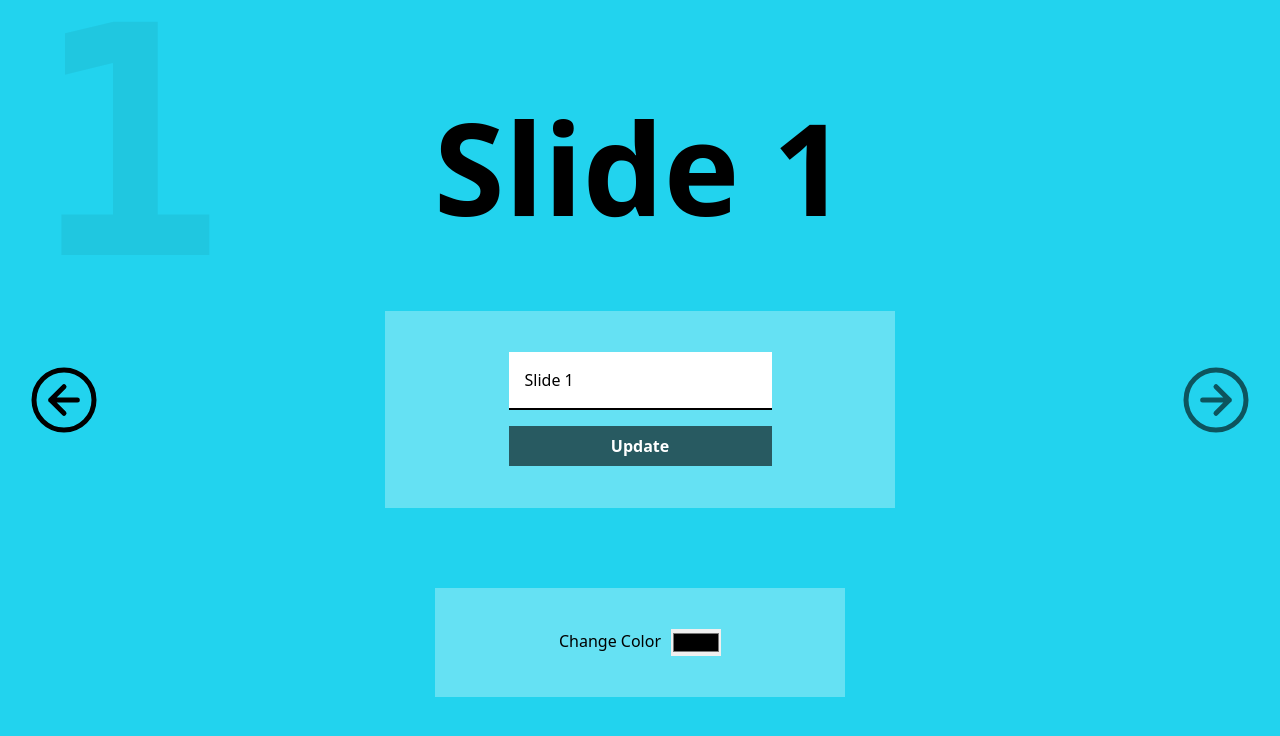
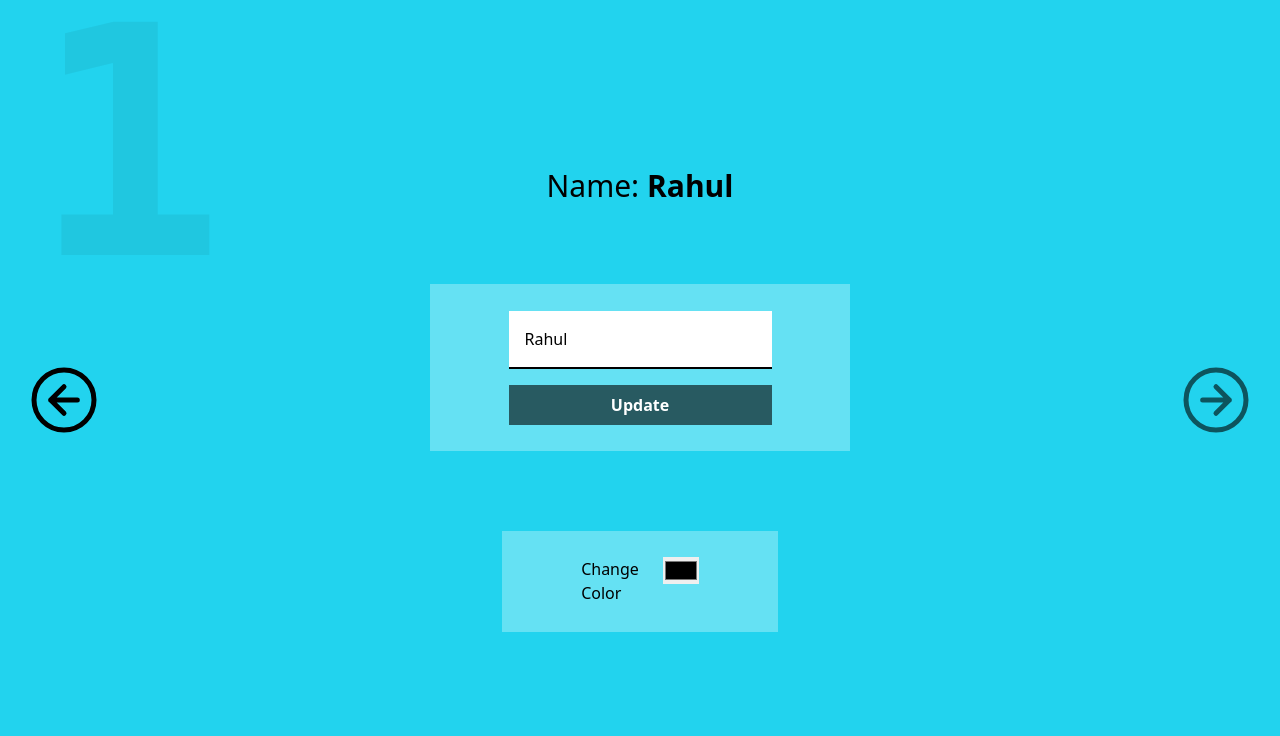
Before and after one commit to rahul-biswakarma/basic-carousel, a website: page index.html in a window 1280 px wide. Drawn offline with Linux system fonts and the light colour scheme.

Commit message:
Added localstorage support

```diff
--- a/scripts/index.js
+++ b/scripts/index.js
@@ -27,8 +27,10 @@ function showSlide(index) {
 }
 
 function updateText(i) {
+  slideAnswer[i - 1] = document.getElementById(`input${i}`).value;
   console.log(document.getElementById(`h${i}`));
   document.getElementById(`h${i}`).innerHTML = document.getElementById(
     `input${i}`
   ).value;
+  localStorage.setItem("slideAnswer", JSON.stringify(slideAnswer));
 }
--- a/scripts/slide.js
+++ b/scripts/slide.js
@@ -9,9 +9,17 @@ var slideBaseClass = [
   "transition-all",
 ];
 
+var slideHeader = ["Name", "Age", "Height", "Liking", "Disliking"];
+var slideAnswer = ["Rahul", "21", "180", "No", "No"];
+
+var defaultQuestion = "Who are you?";
+var defaultAnswer = "Fine";
+
 var slides = document.getElementsByClassName("slide");
 
 function updateSlides() {
+  if (localStorage.getItem("slideAnswer"))
+    slideAnswer = JSON.parse(localStorage.getItem("slideAnswer"));
   var slides = document.getElementsByClassName("slide");
   for (var i = 0; i < slides.length; i++) {
     slides[i].classList.add(...slideBaseClass);
@@ -29,14 +37,18 @@ function updateSlides() {
         <div class="max-w-[800px] h-80% flex items-center justify-center">
 
             <div class="flex items-center flex-col gap-[5rem] justify-center">
-                <h1 id="h${i + 1}" class="text-9xl font-bold">Slide ${
-      i + 1
-    }</h1>
+                <h1 class="text-3xl">${
+                  slideHeader[i] ? slideHeader[i] : defaultQuestion
+                }: <span id="h${i + 1}" class="font-bold">${
+      slideAnswer[i] ? slideAnswer[i] : defaultAnswer
+    }</span></h1>
                 <div class="flex flex-col gap-[1rem] bg-white/30 px-[30%] py-[10%] transition-all">
                     <input class="border-b-2 border-black p-[1rem] transition-all" type="text" name="input0" id="input${
                       i + 1
                     }"
-                        value="Slide ${i + 1}" placeholder="Slide ${i + 1}" />
+                        value="${
+                          slideAnswer[i] ? slideAnswer[i] : defaultAnswer
+                        }" placeholder="Slide ${i + 1}" />
                     <button onclick="updateText(${i + 1})"
                         class="font-bold bg-black/60 px-[2rem] py-[0.5rem] text-white transition-all">
                         Update
```
Also changed, not shown: assets/css/style.css.
